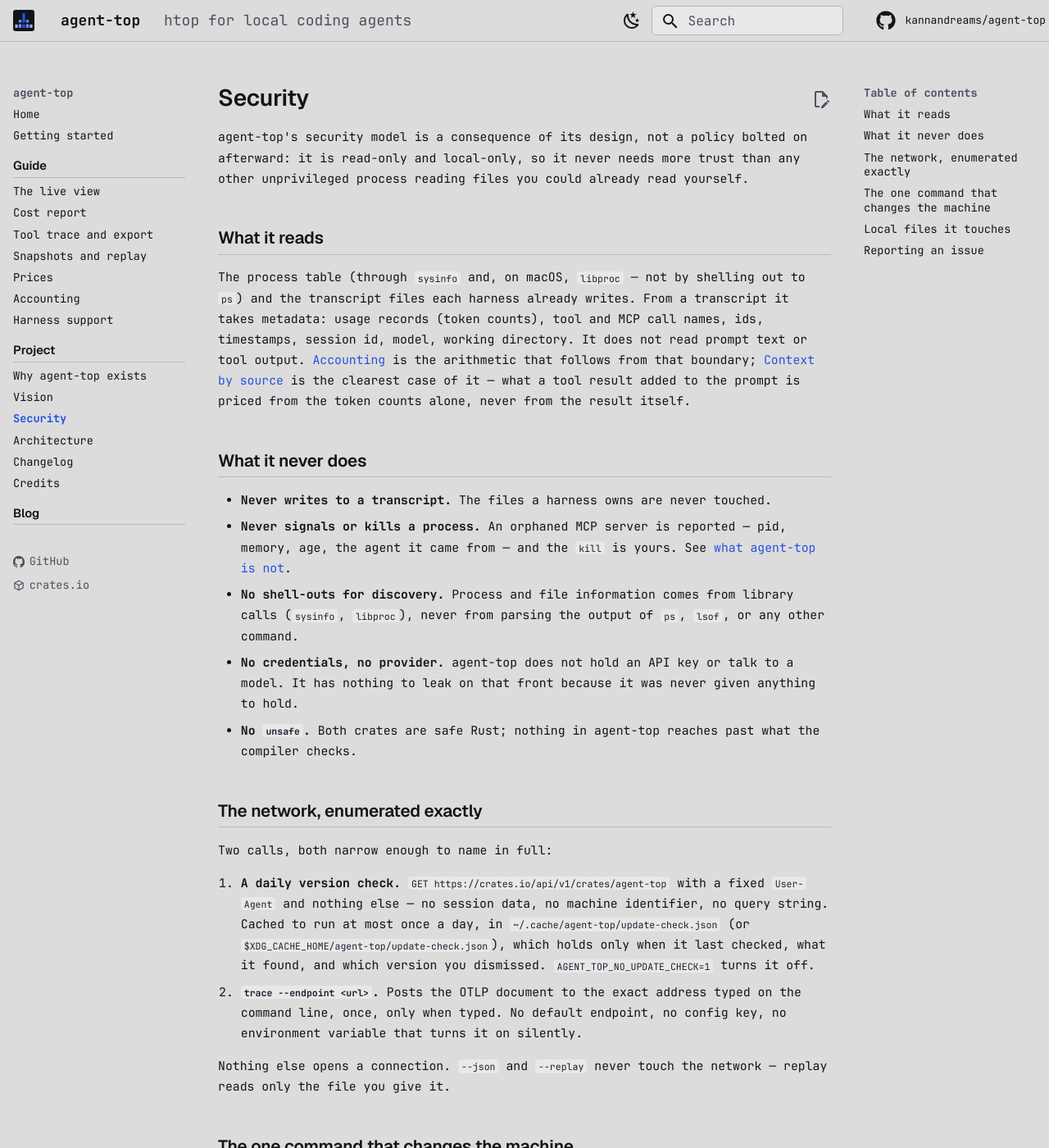
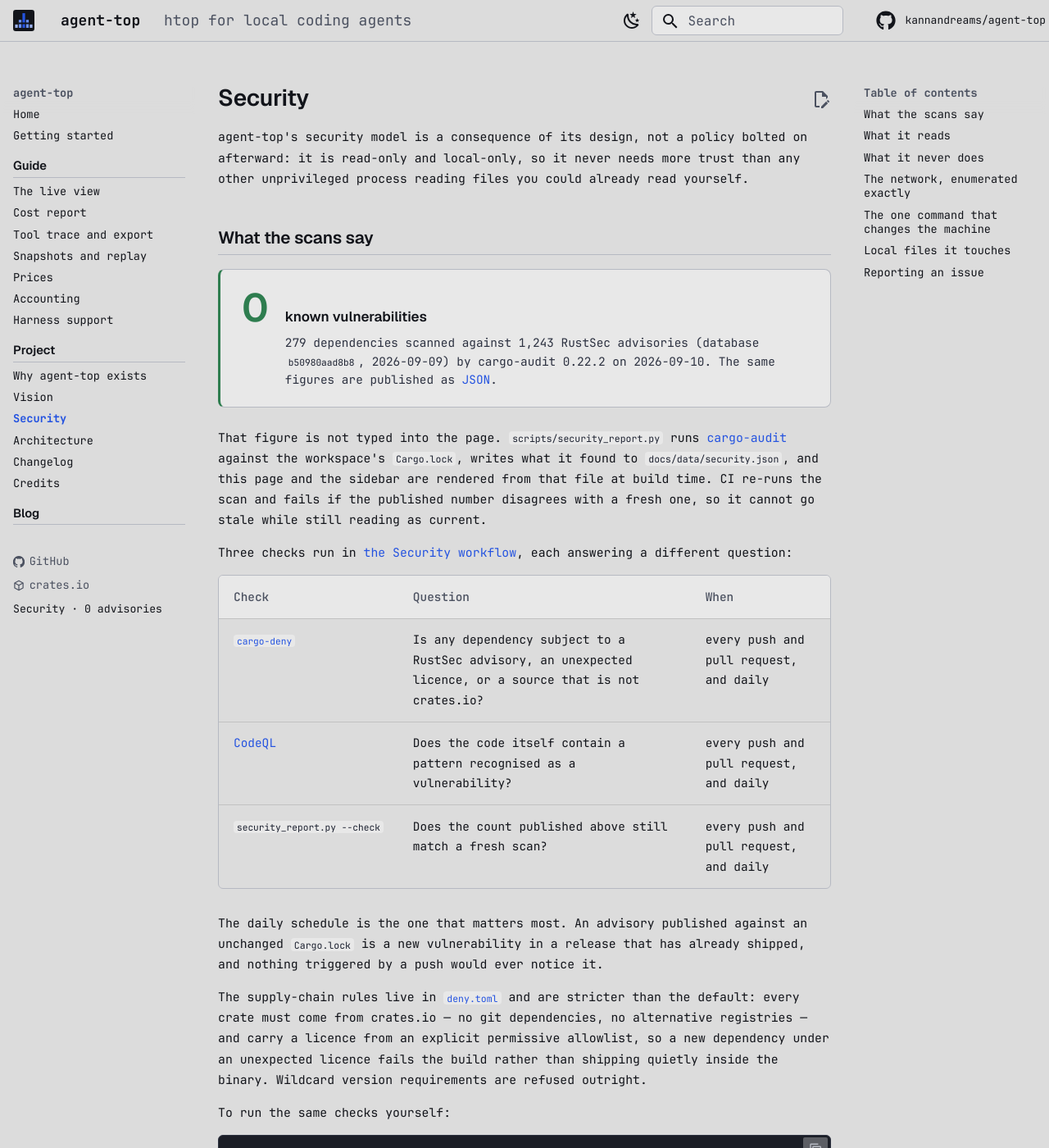
Before and after one commit to kannandreams/agent-top, an MkDocs documentation site: the page built from docs/security.md, in a window 1280 px wide and 1400 px high. Shown: the whole window at 82% size. Built offline with MkDocs 1.6.1 and Material for MkDocs 9.7.7, drawn with Linux system fonts in a browser that asks for light colours; comment, search, counter and statistics services are not loaded; some of the changed text lies outside the part shown.

Commit message:
feat(security): scan the tree and the code, and publish what the scan found (#27)
Three checks in a new Security workflow, each answering a different
question: cargo-deny over advisories, licences and sources; CodeQL over
the code itself; and a check that the vulnerability count published on
the site still matches a fresh scan.

The daily schedule is the point of the first one. An advisory published
against an unchanged Cargo.lock is a new vulnerability in a release that
has already shipped, and nothing triggered by a push would notice it.

deny.toml is stricter than the default: crates.io only, so no git
dependency or alternative registry can reach the binary, and an explicit
permissive-licence allowlist, so a new dependency under an unexpected
licence fails rather than shipping quietly.

The count itself is not typed into the page. scripts/security_report.py
runs cargo-audit and writes docs/data/security.json; a docs hook renders
the sidebar label and the panel on the Security page from that file at
build time, so a docs build still needs no Rust toolchain. CI re-runs
the scan and fails if the published figure disagrees with a fresh one.

Today that figure is 0 vulnerabilities and 0 warnings across 279
dependencies, against RustSec advisory database b50980aad8b8.

````diff
--- /dev/null
+++ b/docs/data/security.json
@@ -0,0 +1,12 @@
+{
+  "vulnerabilities": 0,
+  "warnings": 0,
+  "dependencies": 279,
+  "advisory_db": {
+    "advisories": 1243,
+    "commit": "b50980aad8b8",
+    "updated": "2026-09-09"
+  },
+  "checked_at": "2026-09-10",
+  "tool": "cargo-audit 0.22.2"
+}
--- a/docs/security.md
+++ b/docs/security.md
@@ -5,6 +5,32 @@
 # Security
 
 agent-top's security model is a consequence of its design, not a policy bolted on afterward: it is read-only and local-only, so it never needs more trust than any other unprivileged process reading files you could already read yourself.
+
+## What the scans say
+
+<!--security-summary-->
+
+That figure is not typed into the page. `scripts/security_report.py` runs [cargo-audit](https://github.com/rustsec/rustsec) against the workspace's `Cargo.lock`, writes what it found to `docs/data/security.json`, and this page and the sidebar are rendered from that file at build time. CI re-runs the scan and fails if the published number disagrees with a fresh one, so it cannot go stale while still reading as current.
+
+Three checks run in [the Security workflow](https://github.com/kannandreams/agent-top/actions/workflows/security.yml), each answering a different question:
+
+| Check | Question | When |
+|---|---|---|
+| [`cargo-deny`](https://embarkstudios.github.io/cargo-deny/) | Is any dependency subject to a RustSec advisory, an unexpected licence, or a source that is not crates.io? | every push and pull request, and daily |
+| [CodeQL](https://codeql.github.com) | Does the code itself contain a pattern recognised as a vulnerability? | every push and pull request, and daily |
+| `security_report.py --check` | Does the count published above still match a fresh scan? | every push and pull request, and daily |
+
+The daily schedule is the one that matters most. An advisory published against an unchanged `Cargo.lock` is a new vulnerability in a release that has already shipped, and nothing triggered by a push would ever notice it.
+
+The supply-chain rules live in [`deny.toml`](https://github.com/kannandreams/agent-top/blob/main/deny.toml) and are stricter than the default: every crate must come from crates.io — no git dependencies, no alternative registries — and carry a licence from an explicit permissive allowlist, so a new dependency under an unexpected licence fails the build rather than shipping quietly inside the binary. Wildcard version requirements are refused outright.
+
+To run the same checks yourself:
+
+```sh
+cargo deny check              # advisories, licences, sources, duplicate versions
+cargo audit                   # RustSec advisories alone
+mise run security             # both, the way CI does
+```
 
 ## What it reads
 
--- a/docs/stylesheets/extra.css
+++ b/docs/stylesheets/extra.css
@@ -44,6 +44,8 @@
   --at-blue-deep: #1a3fb3;
   --at-blue-soft: #9db2ee;
   --at-gold: #a8790a;
+  --at-green: #2e7d4f;
+  --at-warn: #c2410c;
 
   --md-primary-fg-color: var(--at-paper);
   --md-primary-fg-color--light: var(--at-paper);
@@ -86,6 +88,8 @@
   --at-blue-deep: #8fadff;
   --at-blue-soft: #2f4a9c;
   --at-gold: #f0b93d;
+  --at-green: #57c98a;
+  --at-warn: #fb923c;
 
   --md-primary-fg-color: var(--at-paper);
   --md-primary-fg-color--light: var(--at-paper);
@@ -404,6 +408,59 @@
   color: var(--at-blue);
 }
 
+/* Security page: the scan result, rendered from docs/data/security.json by
+ * docs/hooks/security_scan.py. The state class is chosen by the hook, which is
+ * the only side that knows the count. */
+.at-scan {
+  display: grid;
+  grid-template-columns: auto 1fr;
+  gap: 0 1rem;
+  align-items: baseline;
+  padding: 1.1rem 1.3rem;
+  margin: 1.2em 0 1.6em;
+  border: 1px solid var(--at-line);
+  border-left: 3px solid var(--at-muted);
+  border-radius: 8px;
+  background: var(--at-panel);
+}
+.at-scan--clean {
+  border-left-color: var(--at-green);
+}
+.at-scan--flagged {
+  border-left-color: var(--at-warn);
+}
+.at-scan__count {
+  font-family: var(--at-display);
+  font-size: 2.4rem;
+  font-weight: 600;
+  line-height: 1;
+  color: var(--at-ink);
+}
+.at-scan--clean .at-scan__count {
+  color: var(--at-green);
+}
+.at-scan--flagged .at-scan__count {
+  color: var(--at-warn);
+}
+.at-scan__label {
+  font-family: var(--at-display);
+  font-weight: 600;
+  font-size: 0.85rem;
+}
+.at-scan__detail {
+  grid-column: 2;
+  margin: 0.3rem 0 0;
+  font-size: 0.72rem;
+  line-height: 1.55;
+  color: var(--md-default-fg-color--light);
+}
+/* The sidebar's scan link carries a number, so it reads as a figure rather
+ * than a page name. */
+.md-nav__link[href="/security/"] {
+  font-family: var(--at-mono);
+  font-size: 0.66rem;
+}
+
 /* Blog index. */
 .md-post--excerpt {
   border: 1px solid var(--at-line);
--- a/mkdocs.yml
+++ b/mkdocs.yml
@@ -71,6 +71,7 @@
 hooks:
   - docs/hooks/changelog_links.py
   - docs/hooks/cache_bust.py
+  - docs/hooks/security_scan.py
 
 extra:
   generator: false
@@ -129,3 +130,8 @@
       - blog/index.md
   - GitHub: https://github.com/kannandreams/agent-top
   - crates.io: https://crates.io/crates/agent-top
+  # Root-relative on purpose: the Security page already sits under Project, and
+  # naming the file twice would make mkdocs read this as the page's position in
+  # the nav, which breaks its previous/next footer. docs/hooks/security_scan.py
+  # rewrites this label to the count the last scan actually found.
+  - Security scan: /security/
````
Also changed, not shown: README.md (+16 -0 lines), deny.toml (added, +60 -0 lines), docs/hooks/security_scan.py (added, +91 -0 lines), mise.toml (+10 -0 lines), 2 other files.
